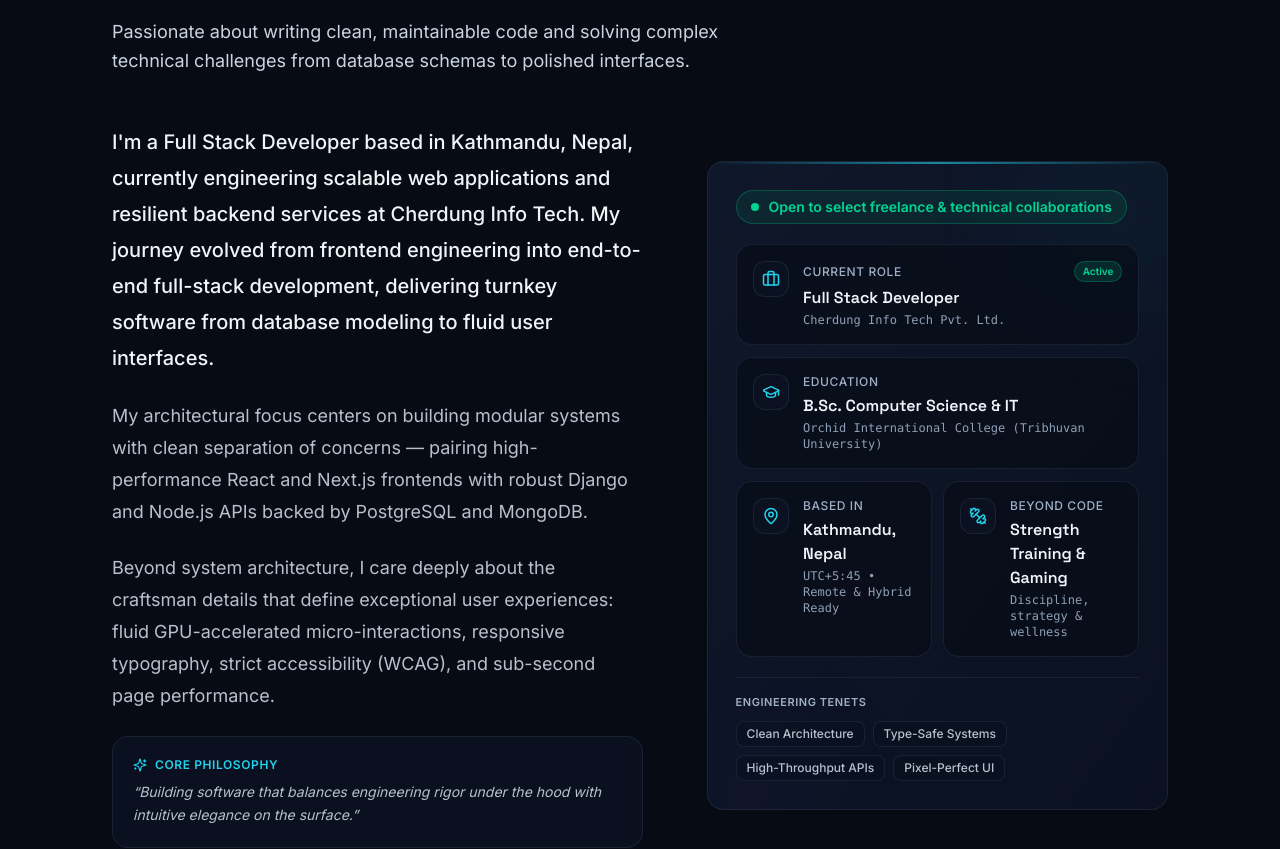
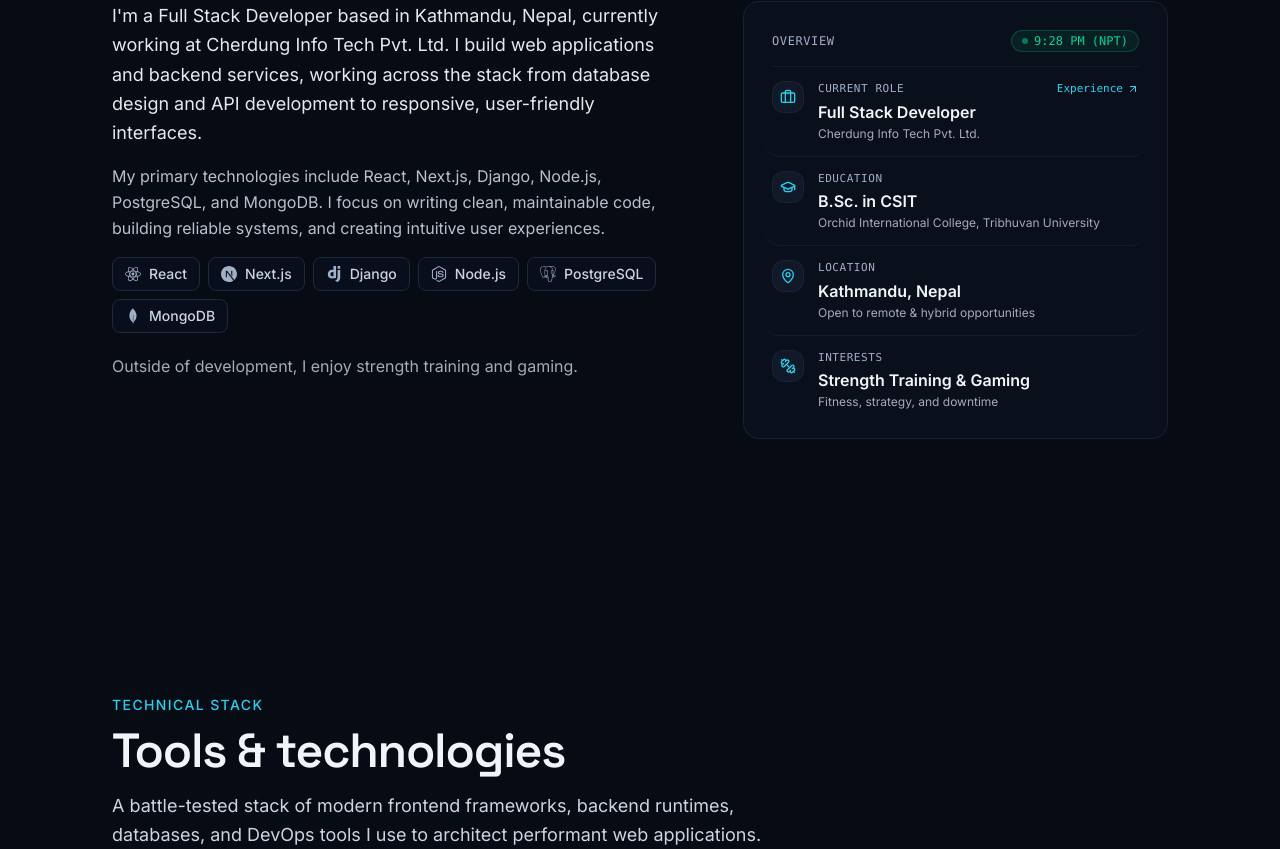
Before and after one commit to Nirajan09/portfolio, a Next.js app: page / in a window 1280 px wide. Shown: the part 1055-1904 px from the top of the page. Built offline with nearby package versions, Linux system fonts and the light colour scheme; no server answers.

Commit message:
feat(about): add cursor spotlight, interactive tech chips, and technical focus explorer

```diff
--- a/components/sections/About.tsx
+++ b/components/sections/About.tsx
@@ -1,156 +1,211 @@
+"use client";
+
+import Link from "next/link";
+import { useEffect, useRef, useState, type MouseEvent } from "react";
 import type { IconType } from "react-icons";
 import {
+  LuArrowUpRight,
   LuBriefcase,
   LuDumbbell,
   LuGraduationCap,
   LuMapPin,
-  LuSparkles,
 } from "react-icons/lu";
 import { Reveal } from "@/components/animation/Reveal";
 import { Section } from "@/components/layout/Section";
 import { SectionHeading } from "@/components/ui/SectionHeading";
-import { about, type AboutFactId } from "@/data/about";
+import { TechChip } from "@/components/ui/TechChip";
+import { about, type AboutHighlightId } from "@/data/about";
 
-const factIcons: Record<AboutFactId, IconType> = {
-  current: LuBriefcase,
+const highlightIcons: Record<AboutHighlightId, IconType> = {
+  role: LuBriefcase,
   education: LuGraduationCap,
   location: LuMapPin,
-  outside: LuDumbbell,
+  interests: LuDumbbell,
 };
 
 export function About() {
+  const [kathmanduTime, setKathmanduTime] = useState<string>("");
+
+  const rectRef = useRef<DOMRect | null>(null);
+  const rafRef = useRef<number | null>(null);
+
+  // Live Kathmandu time update
+  useEffect(() => {
+    const updateTime = () => {
+      try {
+        const time = new Intl.DateTimeFormat("en-US", {
+          timeZone: "Asia/Kathmandu",
+          hour: "numeric",
+          minute: "2-digit",
+          hour12: true,
+        }).format(new Date());
+        setKathmanduTime(time);
+      } catch {
+        setKathmanduTime("UTC+5:45");
+      }
+    };
+
+    updateTime();
+    const interval = setInterval(updateTime, 30000);
+    return () => clearInterval(interval);
+  }, []);
+
+  // Spotlight mouse tracking on the overview card
+  function handleMouseEnter(event: MouseEvent<HTMLDivElement>) {
+    rectRef.current = event.currentTarget.getBoundingClientRect();
+  }
+
+  function handleMouseMove(event: MouseEvent<HTMLDivElement>) {
+    const clientX = event.clientX;
+    const clientY = event.clientY;
+    const currentTarget = event.currentTarget;
+
+    if (rafRef.current !== null) return;
+
+    rafRef.current = requestAnimationFrame(() => {
+      rafRef.current = null;
+      if (!rectRef.current) {
+        rectRef.current = currentTarget.getBoundingClientRect();
+      }
+      currentTarget.style.setProperty(
+        "--mx",
+        `${clientX - rectRef.current.left}px`,
+      );
+      currentTarget.style.setProperty(
+        "--my",
+        `${clientY - rectRef.current.top}px`,
+      );
+    });
+  }
+
+  function handleMouseLeave() {
+    rectRef.current = null;
+    if (rafRef.current !== null) {
+      cancelAnimationFrame(rafRef.current);
+      rafRef.current = null;
+    }
+  }
+
   return (
     <Section id="about">
       <Reveal>
         <SectionHeading
           eyebrow="About Me"
-          title="Engineering across the entire stack"
-          description="Passionate about writing clean, maintainable code and solving complex technical challenges from database schemas to polished interfaces."
+          title="Background & Overview"
         />
       </Reveal>
 
-      <div className="mt-12 grid gap-12 lg:grid-cols-[1.15fr_1fr] lg:items-center lg:gap-16">
-        {/* ---------- Narrative Story ---------- */}
-        <Reveal className="max-w-prose space-y-6">
-          {about.paragraphs.map((paragraph, index) => (
-            <p
-              key={paragraph}
-              className={
-                index === 0
-                  ? "text-lg leading-8 text-primary sm:text-xl sm:leading-9 font-medium"
-                  : "text-base leading-8 text-secondary/90 sm:text-lg"
-              }
-            >
-              {paragraph}
+      <div className="mt-12 grid gap-10 lg:grid-cols-[1.15fr_0.85fr] lg:gap-14 items-start">
+        {/* Left Column: Narrative Story */}
+        <Reveal className="space-y-6">
+          <div className="space-y-4 max-w-prose">
+            <p className="text-base sm:text-lg leading-relaxed text-primary/95">
+              {about.paragraphs[0]}
             </p>
-          ))}
 
-          {/* Philosophy Highlight Box */}
-          <div className="mt-6 rounded-xl border border-border/80 bg-surface/50 p-4 sm:p-5 backdrop-blur-xs transform-gpu will-change-transform transition-[border-color,box-shadow] duration-200 hover:border-accent/30 hover:shadow-xs">
-            <div className="flex items-center gap-2 text-xs font-semibold uppercase tracking-wider text-accent">
-              <LuSparkles className="size-3.5" aria-hidden="true" />
-              <span>Core Philosophy</span>
+            <div className="space-y-3">
+              <p className="text-base leading-relaxed text-secondary/90">
+                {about.paragraphs[1]}
+              </p>
+
+              {/* Interactive Core Tech Stack Explorer */}
+              <div className="flex flex-wrap gap-2 pt-1">
+                {about.coreTechnologies.map((tech) => (
+                  <TechChip key={tech} name={tech} as="span" />
+                ))}
+              </div>
             </div>
-            <p className="mt-2 text-sm italic leading-relaxed text-secondary/90">
-              &ldquo;Building software that balances engineering rigor under the hood with intuitive elegance on the surface.&rdquo;
+
+            <p className="text-base leading-relaxed text-secondary/80 pt-1">
+              {about.paragraphs[2]}
             </p>
           </div>
         </Reveal>
 
-        {/* ---------- Profile Credentials Panel ---------- */}
+        {/* Right Column: Interactive Overview Spotlight Card */}
         <Reveal delay={0.1}>
-          <div className="relative overflow-hidden rounded-2xl border border-border/80 bg-linear-to-br from-surface to-background-secondary p-5 sm:p-7 shadow-sm transition-[border-color,box-shadow] duration-300 hover:border-accent/40 hover:shadow-glow">
-            {/* Ambient glows */}
+          <div
+            onMouseEnter={handleMouseEnter}
+            onMouseMove={handleMouseMove}
+            onMouseLeave={handleMouseLeave}
+            className="group relative overflow-hidden rounded-2xl border border-border/70 bg-surface/40 p-5 sm:p-7 backdrop-blur-xs transition-[border-color,box-shadow] duration-300 hover:border-accent/40 hover:shadow-glow"
+          >
+            {/* Dynamic cursor-following spotlight beam */}
             <span
               aria-hidden="true"
-              className="pointer-events-none absolute -right-16 -top-16 size-56 rounded-full bg-accent/10 opacity-40 blur-3xl"
+              className="pointer-events-none absolute inset-0 opacity-0 transition-opacity duration-300 group-hover:opacity-100"
+              style={{
+                background:
+                  "radial-gradient(350px circle at var(--mx, 50%) var(--my, 0%), rgb(34 211 238 / 0.12), transparent 70%)",
+              }}
             />
+
+            {/* Hairline accent line that sweeps across the top on hover */}
             <span
               aria-hidden="true"
-              className="pointer-events-none absolute -bottom-20 -left-12 size-48 rounded-full bg-violet/10 opacity-30 blur-3xl"
-            />
-            {/* Hairline along the top edge */}
-            <span
-              aria-hidden="true"
-              className="absolute inset-x-0 top-0 h-[2px] bg-linear-to-r from-transparent via-accent/60 to-transparent"
+              className="absolute inset-x-0 top-0 h-0.5 origin-left scale-x-0 bg-linear-to-r from-accent via-blue to-violet transition-[scale] duration-500 ease-standard group-hover:scale-x-100"
             />
 
             <div className="relative">
-              {/* Professional Status Pill */}
-              <div className="inline-flex items-center gap-2.5 rounded-full border border-emerald-500/30 bg-emerald-500/10 px-3.5 py-1.5 transition-colors duration-200 hover:border-emerald-500/50 hover:bg-emerald-500/15">
-                <span className="relative flex size-2">
-                  <span
-                    aria-hidden="true"
-                    className="absolute inline-flex size-full animate-ping rounded-full bg-emerald-400 opacity-60"
-                  />
-                  <span className="relative inline-flex size-2 rounded-full bg-emerald-400" />
-                </span>
-                <span className="text-xs font-semibold text-emerald-400 sm:text-sm">
-                  {about.status}
-                </span>
+              <div className="flex items-center justify-between border-b border-border/50 pb-3.5">
+                <h3 className="text-xs font-mono uppercase tracking-wider text-muted">
+                  Overview
+                </h3>
+                {kathmanduTime && (
+                  <span className="inline-flex items-center gap-1.5 text-xs font-mono text-emerald-400 bg-emerald-500/10 border border-emerald-500/25 rounded-full px-2.5 py-0.5">
+                    <span className="size-1.5 rounded-full bg-emerald-400 animate-pulse" />
+                    <span>{kathmanduTime} (NPT)</span>
+                  </span>
+                )}
               </div>
 
-              {/* Fact Tiles */}
-              <dl className="mt-5 grid gap-3 sm:grid-cols-2">
-                {about.facts.map((fact) => {
-                  const Icon = factIcons[fact.id];
-                  const hasBadge = "badge" in fact && fact.badge;
+              <dl className="divide-y divide-border/50">
+                {about.highlights.map((highlight) => {
+                  const Icon = highlightIcons[highlight.id];
+                  const isRole = highlight.id === "role";
+
                   return (
                     <div
-                      key={fact.id}
-                      className={[
-                        "group relative rounded-xl border border-border/70 bg-background/60 p-4 transform-gpu will-change-transform",
-                        "transition-[transform,translate,border-color,background-color,box-shadow] duration-200 ease-standard",
-                        "hover:-translate-y-0.5 hover:border-accent/40 hover:bg-surface-elevated/80 hover:shadow-xs",
-                        fact.wide ? "sm:col-span-2" : "",
-                      ].join(" ")}
+                      key={highlight.id}
+                      className="group/row py-3.5 first:pt-3.5 last:pb-0 transition-colors duration-150 rounded-xl px-2 -mx-2 hover:bg-surface-elevated/50"
                     >
                       <div className="flex items-start gap-3.5">
-                        <div className="flex size-9 shrink-0 items-center justify-center rounded-lg border border-border/80 bg-background-secondary text-accent transition-[scale,border-color,background-color] duration-200 ease-standard group-hover:scale-110 group-hover:border-accent/40 group-hover:bg-accent/15">
-                          <Icon className="size-4.5" aria-hidden="true" />
+                        <div className="flex size-8 shrink-0 items-center justify-center rounded-lg border border-border/70 bg-surface-elevated text-accent transition-all duration-200 group-hover/row:scale-110 group-hover/row:border-accent/40 group-hover/row:bg-accent/15">
+                          <Icon className="size-4" aria-hidden="true" />
                         </div>
+
                         <div className="min-w-0 flex-1">
                           <div className="flex items-center justify-between gap-2">
-                            <dt className="text-xs font-medium uppercase tracking-wider text-muted transition-colors duration-200 group-hover:text-accent">
-                              {fact.label}
+                            <dt className="text-[11px] font-mono uppercase tracking-wider text-muted group-hover/row:text-accent transition-colors">
+                              {highlight.label}
                             </dt>
-                            {hasBadge && (
-                              <span className="inline-flex items-center rounded-full bg-emerald-500/15 border border-emerald-500/30 px-2 py-0.5 text-[10px] font-semibold text-emerald-400">
-                                {fact.badge}
-                              </span>
+                            {isRole && "href" in highlight && (
+                              <Link
+                                href={highlight.href}
+                                className="inline-flex items-center gap-1 text-[11px] font-mono text-accent hover:underline"
+                              >
+                                <span>Experience</span>
+                                <LuArrowUpRight
+                                  className="size-3 transition-transform duration-200 group-hover/row:translate-x-0.5 group-hover/row:-translate-y-0.5"
+                                  aria-hidden="true"
+                                />
+                              </Link>
                             )}
                           </div>
-                          <dd className="mt-1 font-display text-sm font-semibold text-primary sm:text-base">
-                            {fact.value}
+
+                          <dd className="mt-0.5 text-sm sm:text-base font-semibold text-primary">
+                            {highlight.title}
                           </dd>
-                          {"detail" in fact && fact.detail && (
-                            <p className="mt-0.5 text-xs text-muted/90 font-mono">
-                              {fact.detail}
-                            </p>
-                          )}
+
+                          <p className="mt-0.5 text-xs text-secondary/80">
+                            {highlight.detail}
+                          </p>
                         </div>
                       </div>
                     </div>
                   );
                 })}
               </dl>
-
-              {/* Engineering Pillars Micro-Row */}
-              <div className="mt-5 border-t border-border/70 pt-4">
-                <p className="text-[11px] font-semibold uppercase tracking-wider text-muted">
-                  Engineering Tenets
-                </p>
-                <div className="mt-2.5 flex flex-wrap gap-2">
-                  {about.pillars.map((pillar) => (
-                    <span
-                      key={pillar}
-                      className="inline-flex items-center rounded-md border border-border/70 bg-background-secondary/70 px-2.5 py-1 text-xs font-medium text-secondary/90 transition-all duration-200 hover:-translate-y-0.5 hover:border-accent/40 hover:bg-accent/10 hover:text-accent"
-                    >
-                      {pillar}
-                    </span>
-                  ))}
-                </div>
-              </div>
             </div>
           </div>
         </Reveal>
--- a/data/about.ts
+++ b/data/about.ts
@@ -2,48 +2,47 @@ import { personal } from "./personal";
 
 export const about = {
   paragraphs: [
-    "I'm a Full Stack Developer based in Kathmandu, Nepal, currently engineering scalable web applications and resilient backend services at Cherdung Info Tech. My journey evolved from frontend engineering into end-to-end full-stack development, delivering turnkey software from database modeling to fluid user interfaces.",
-    "My architectural focus centers on building modular systems with clean separation of concerns — pairing high-performance React and Next.js frontends with robust Django and Node.js APIs backed by PostgreSQL and MongoDB.",
-    "Beyond system architecture, I care deeply about the craftsman details that define exceptional user experiences: fluid GPU-accelerated micro-interactions, responsive typography, strict accessibility (WCAG), and sub-second page performance.",
+    "I'm a Full Stack Developer based in Kathmandu, Nepal, currently working at Cherdung Info Tech Pvt. Ltd. I build web applications and backend services, working across the stack from database design and API development to responsive, user-friendly interfaces.",
+    "My primary technologies include React, Next.js, Django, Node.js, PostgreSQL, and MongoDB. I focus on writing clean, maintainable code, building reliable systems, and creating intuitive user experiences.",
+    "Outside of development, I enjoy strength training and gaming.",
+  ],
+  coreTechnologies: [
+    "React",
+    "Next.js",
+    "Django",
+    "Node.js",
+    "PostgreSQL",
+    "MongoDB",
   ],
   status: "Open to select freelance & technical collaborations",
-  facts: [
+  highlights: [
     {
-      id: "current",
+      id: "role",
       label: "Current Role",
-      value: "Full Stack Developer",
+      title: "Full Stack Developer",
       detail: "Cherdung Info Tech Pvt. Ltd.",
-      badge: "Active",
-      wide: true,
+      href: "#experience",
+      actionLabel: "View experience",
     },
     {
       id: "education",
       label: "Education",
-      value: "B.Sc. Computer Science & IT",
-      detail: "Orchid International College (Tribhuvan University)",
-      wide: true,
+      title: "B.Sc. in CSIT",
+      detail: "Orchid International College, Tribhuvan University",
     },
     {
       id: "location",
-      label: "Based In",
-      value: personal.location,
-      detail: "UTC+5:45 • Remote & Hybrid Ready",
-      wide: false,
+      label: "Location",
+      title: personal.location,
+      detail: "Open to remote & hybrid opportunities",
     },
     {
-      id: "outside",
-      label: "Beyond Code",
-      value: "Strength Training & Gaming",
-      detail: "Discipline, strategy & wellness",
-      wide: false,
+      id: "interests",
+      label: "Interests",
+      title: "Strength Training & Gaming",
+      detail: "Fitness, strategy, and downtime",
     },
-  ],
-  pillars: [
-    "Clean Architecture",
-    "Type-Safe Systems",
-    "High-Throughput APIs",
-    "Pixel-Perfect UI",
   ],
 } as const;
 
-export type AboutFactId = (typeof about.facts)[number]["id"];
+export type AboutHighlightId = (typeof about.highlights)[number]["id"];
```
